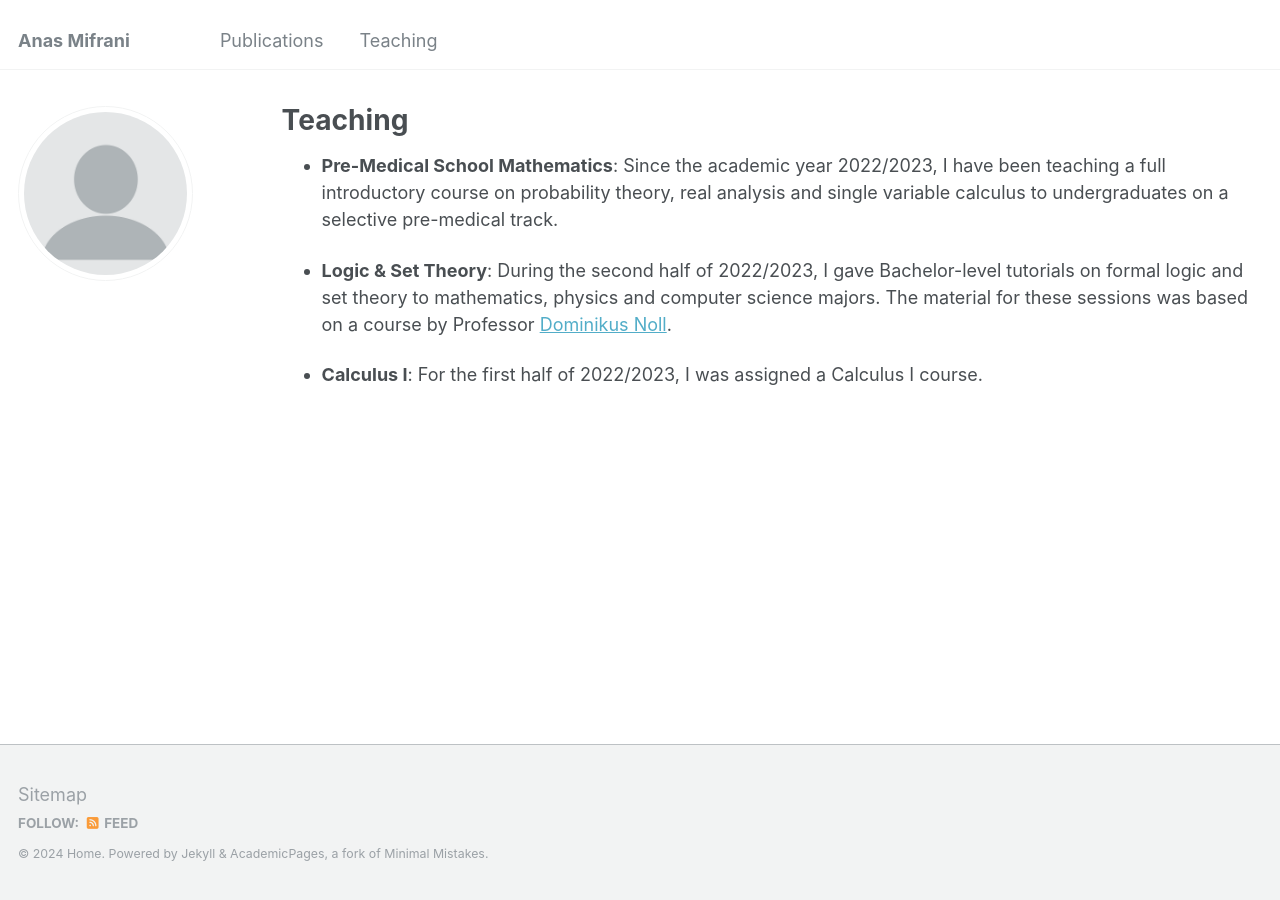
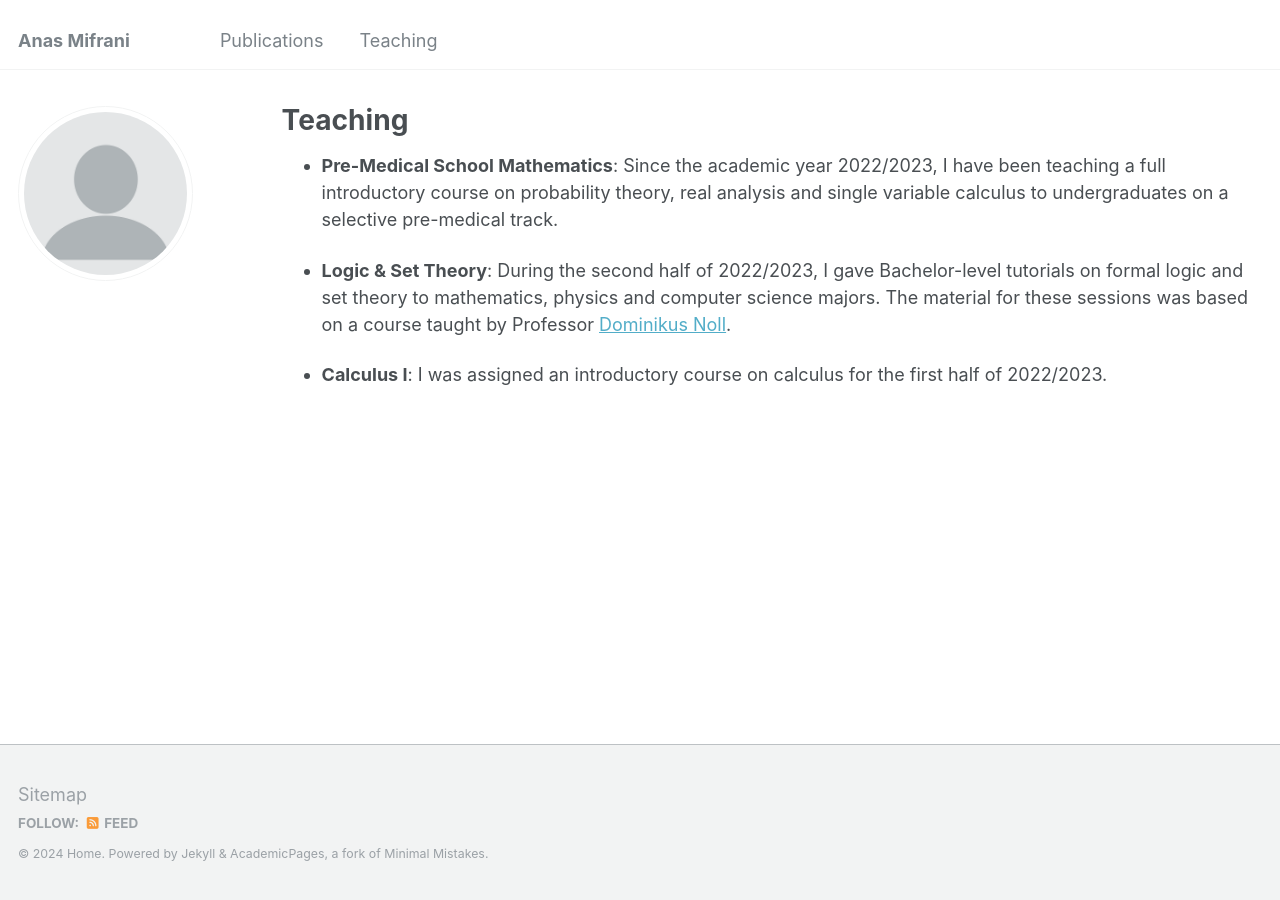
Before and after one commit to anmifrani/anmifrani.github.io, a Jekyll site: the page built from _pages/teaching.md, in a window 1280 px wide. Built offline with Jekyll 4.4.1, drawn with Linux system fonts in a browser that asks for light colours.

Commit message:
Update teaching.md

```diff
--- a/_pages/teaching.md
+++ b/_pages/teaching.md
@@ -7,6 +7,6 @@ author_profile: true
 
 * <b>Pre-Medical School Mathematics</b>: Since the academic year 2022/2023, I have been teaching a full introductory course on probability theory, real analysis and single variable calculus to undergraduates on a selective pre-medical track.
 
-* <b>Logic & Set Theory</b>: During the second half of 2022/2023, I gave Bachelor-level tutorials on formal logic and set theory to mathematics, physics and computer science majors. The material for these sessions was based on a course by Professor [Dominikus Noll](https://www.math.univ-toulouse.fr/~noll/).
+* <b>Logic & Set Theory</b>: During the second half of 2022/2023, I gave Bachelor-level tutorials on formal logic and set theory to mathematics, physics and computer science majors. The material for these sessions was based on a course taught by Professor [Dominikus Noll](https://www.math.univ-toulouse.fr/~noll/).
 
-* <b>Calculus I</b>: For the first half of 2022/2023, I was assigned a Calculus I course.
+* <b>Calculus I</b>: I was assigned an introductory course on calculus for the first half of 2022/2023.
```
